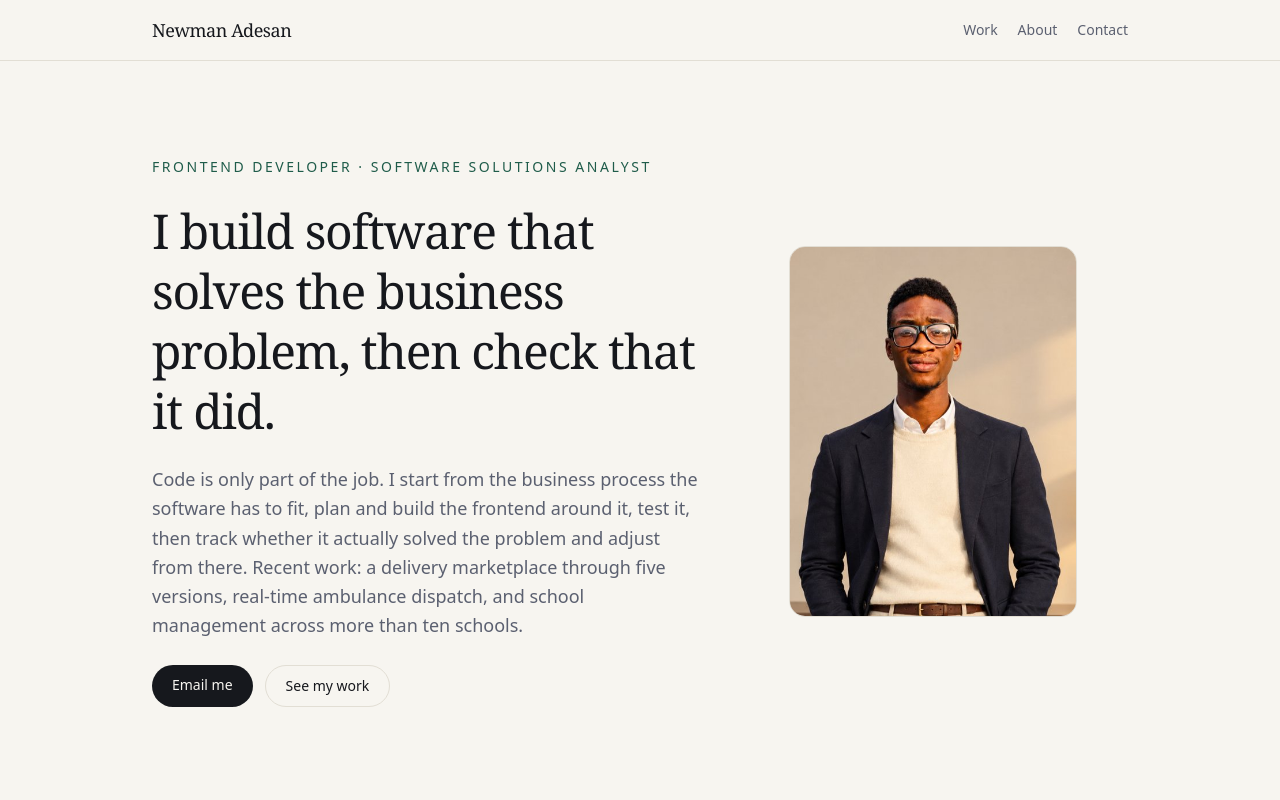
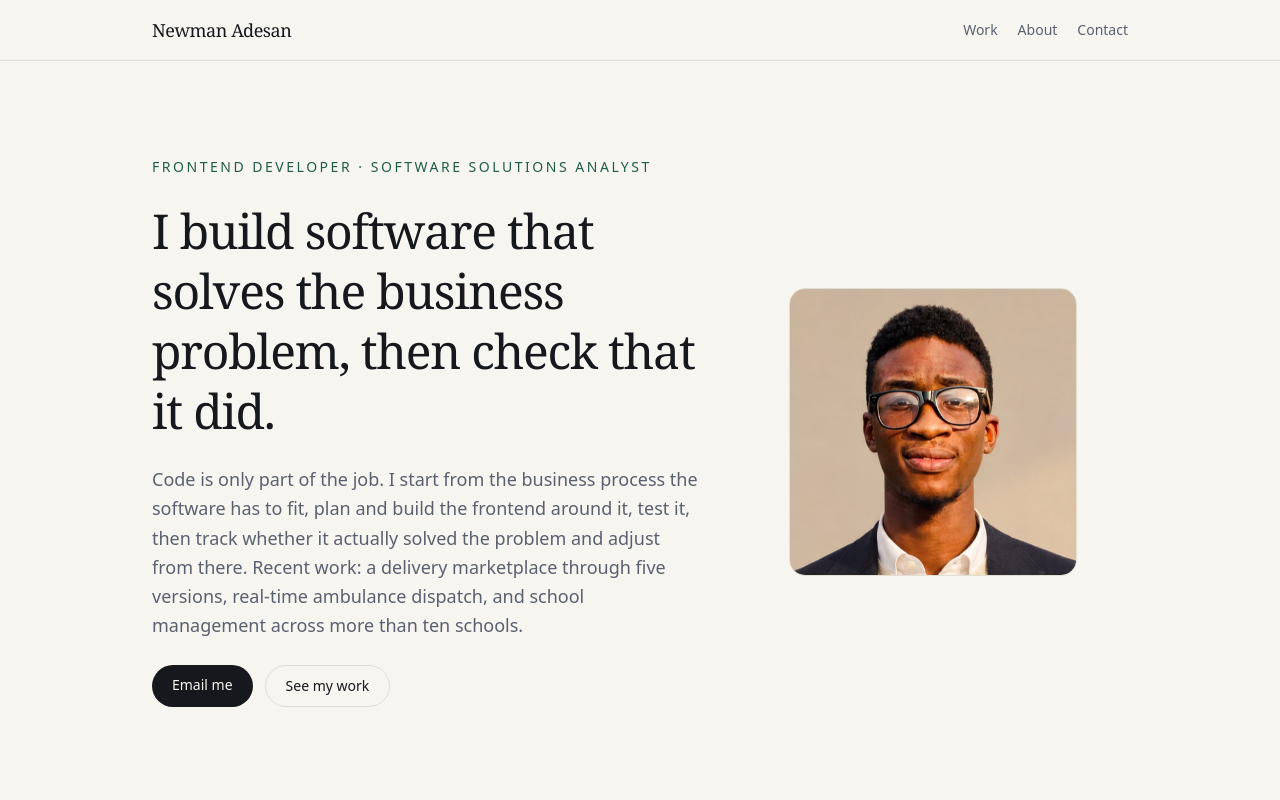
Before and after one commit to NewmanAdesan/newmanadesan, a Next.js app: page / in a window 1280 px wide. Shown: the top 800 px of the page. Built offline with nearby package versions, Linux system fonts and the light colour scheme.

Commit message:
Headshot crop for the portrait and share card
Co-Authored-By: Claude Opus 5.5 (1M context) <noreply@anthropic.com>
Claude-Session: https://claude.ai/code/session_01MNNyvGFp1QnX6s2u318cz1

```diff
--- a/app/page.tsx
+++ b/app/page.tsx
@@ -29,8 +29,8 @@ export default function Home() {
         <Image
           src="/newman.jpg"
           alt={`Portrait of ${profile.name}`}
-          width={496}
-          height={640}
+          width={450}
+          height={450}
           priority
           className="mx-auto w-56 rounded-2xl border border-line object-cover sm:w-72"
         />
```
Also changed, not shown: public/newman.jpg, public/og.jpg.
